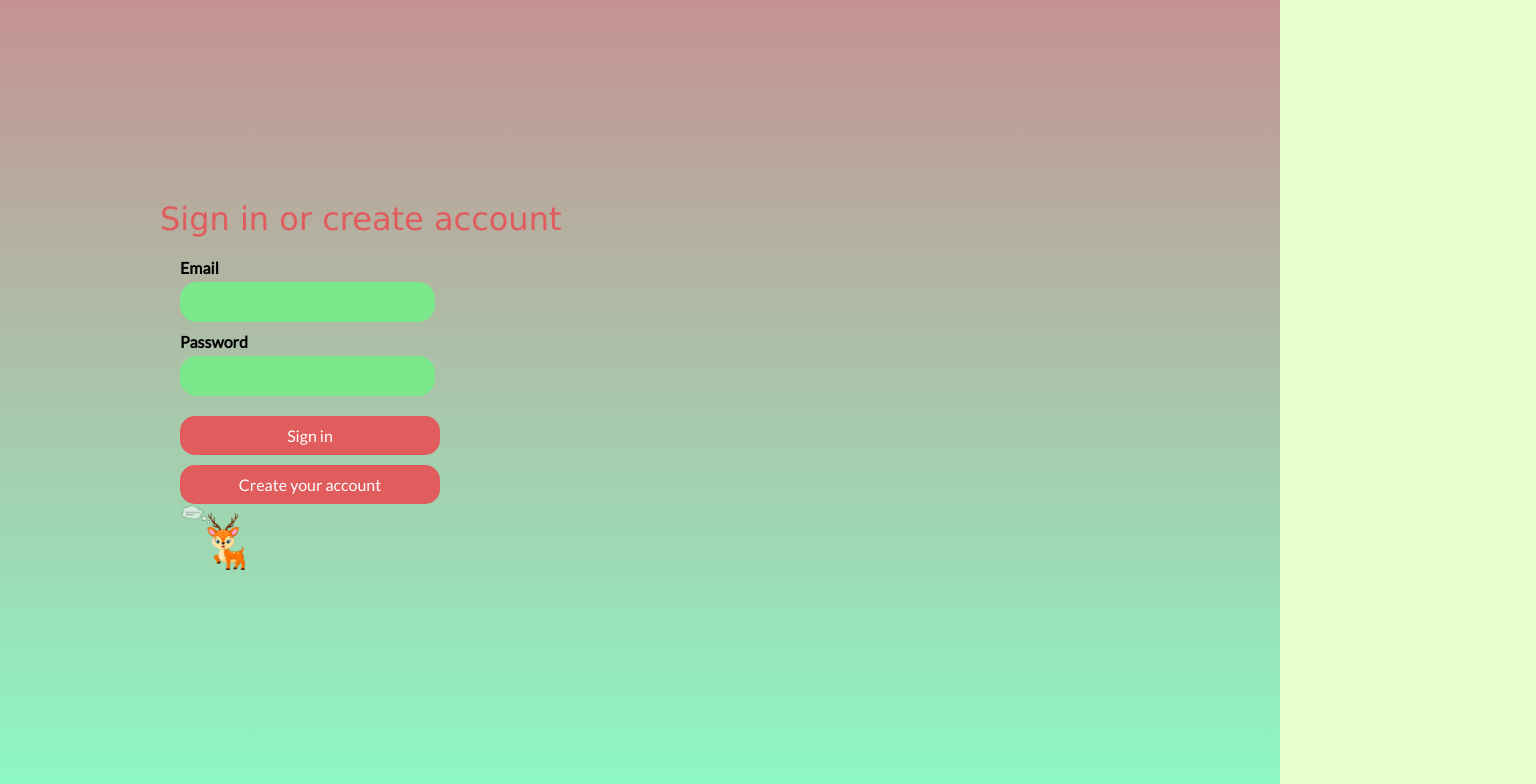
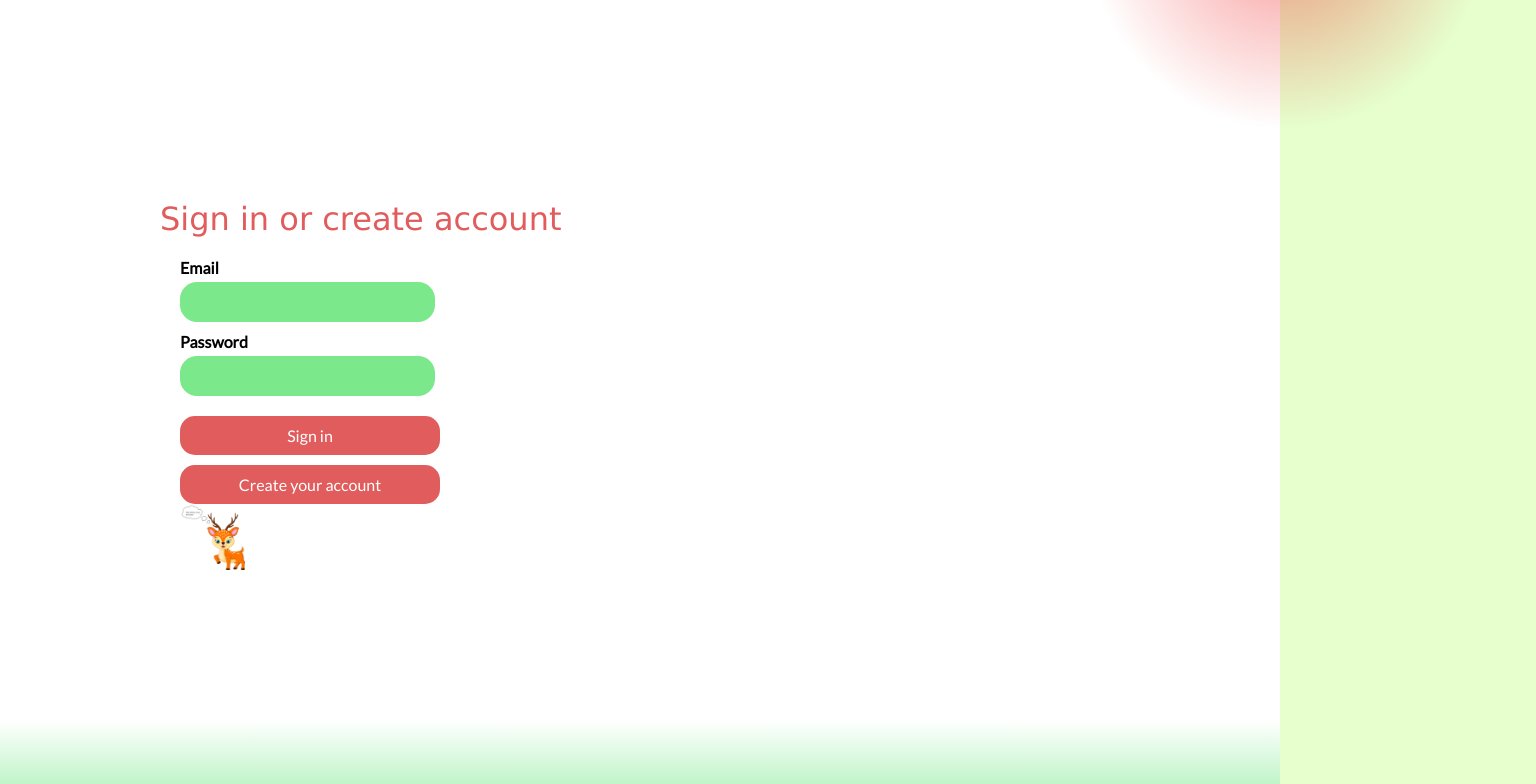
Before and after one commit to legalities/legalities, a React (Create React App) app: page /Login in a window 1280 px wide. Shown: the top 784 px of the page, 1536 px wide, since content can reach past the window. Built offline with nearby package versions, Linux system fonts and the light colour scheme.

Commit message:
fix background

```diff
--- a/src/styles/LoginPage.css
+++ b/src/styles/LoginPage.css
@@ -1,9 +1,32 @@
+.login::after {
+  content: "";
+  position: absolute;
+  bottom: 0;
+  width: 100vw;
+  height: min(10vh, 100px);
+  background: linear-gradient(to top, #3CDE56 0%, rgba(60, 222, 86, 0.00) 100%);
+  opacity: 0.4;
+}
+
+.login::before {
+  content: "";
+  position: absolute;
+  top: -40%;
+  right: -20%;
+  opacity: 0.5;
+  width: min(500px, 100%);
+  aspect-ratio: 1;
+  border-radius: 50%;
+  background-color: black;
+  background: radial-gradient(50% 50% at 50% 50%, #F13232 0%, rgba(231, 67, 67, 0.00) 79.69%);
+}
+
 .login {
   height: 100vh;
   display: flex;
   flex-direction: column;
   align-items: left;
-  background: linear-gradient(to top, #8cfac3, #c59292);
+  background-color: white;
 }
 
 
@@ -17,19 +40,19 @@
   margin-left: 20vh;
 }
 
-.login > h1 {
+.login>h1 {
   font-weight: 500;
   margin-left: 20vh;
   margin-top: 25vh;
   color: #E15C5C;
-  font-family:Verdana, Geneva, Tahoma, sans-serif
+  font-family: Verdana, Geneva, Tahoma, sans-serif
 }
 
-.login__container > form > h4 {
+.login__container>form>h4 {
   margin-bottom: 5px;
 }
 
-.login__container > form > input {
+.login__container>form>input {
   height: 40px;
   margin-bottom: 10px;
   background-color: #7AE88B;
```
Also changed, not shown: src/Pages/LoginPage.js (line endings or trailing spaces).
